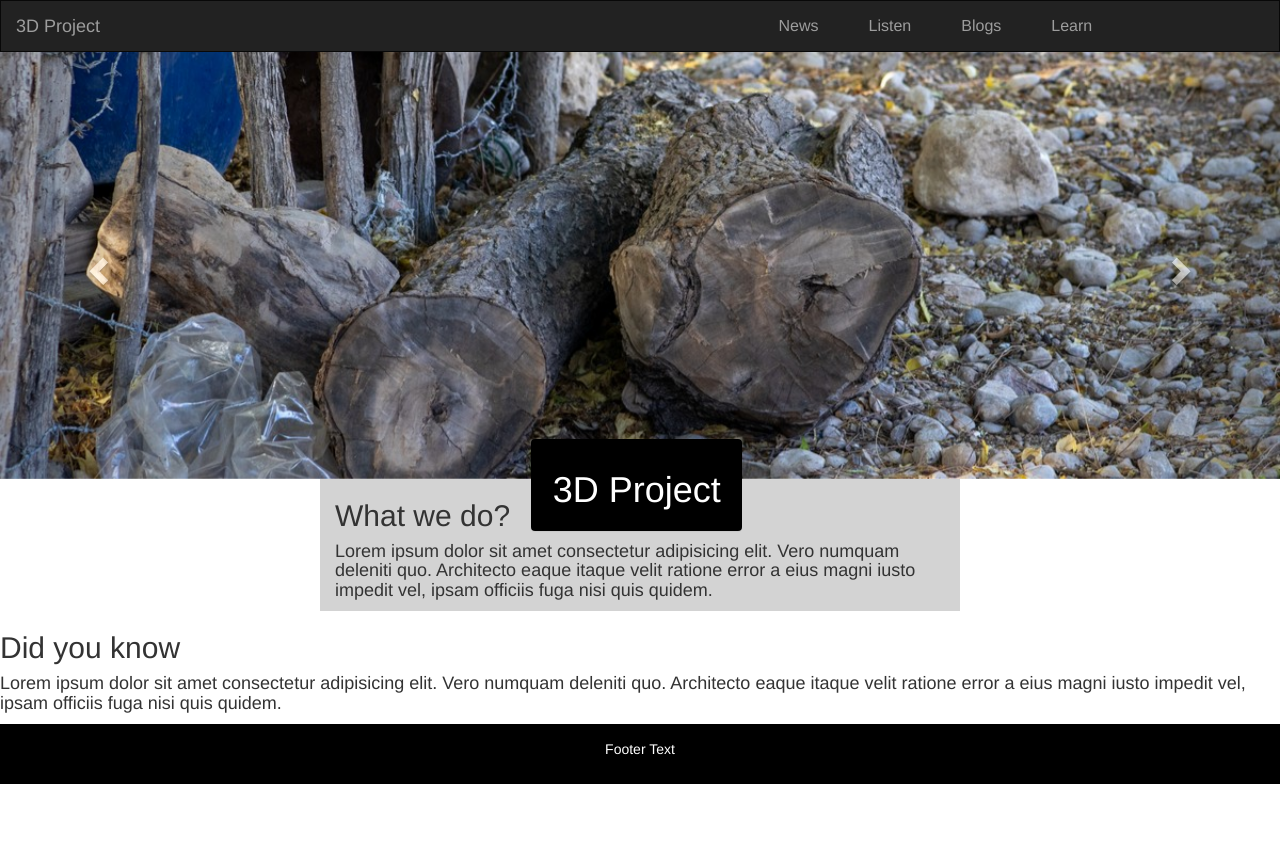
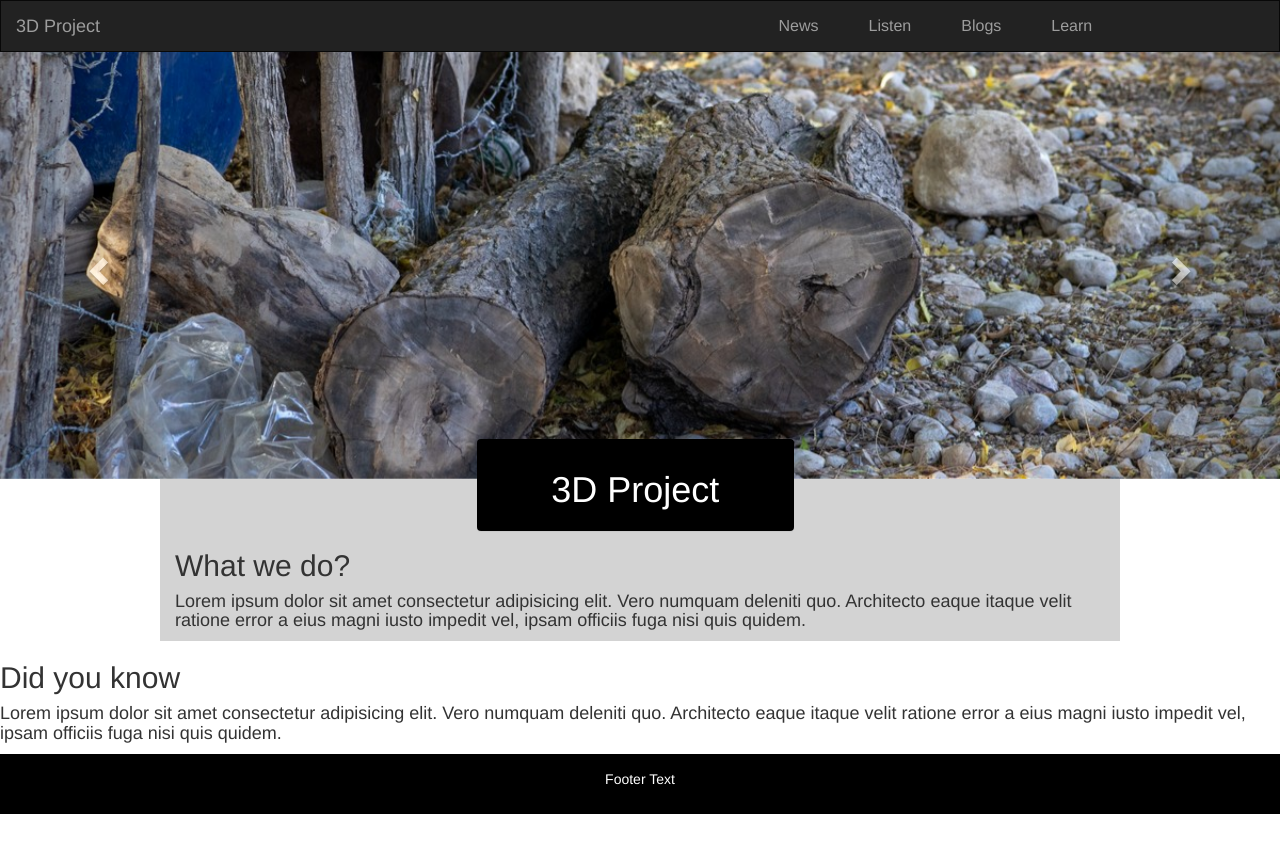
Before and after one commit to 3dproject/idah, a Jekyll site: the page built from index.html, in a window 1280 px wide. Shown: the top 853 px of the page. Built offline with Jekyll 4.4.1, drawn with Linux system fonts in a browser that asks for light colours.

Commit message:
html edit2

```diff
--- a/styles/main.css
+++ b/styles/main.css
@@ -72,14 +72,15 @@ footer {
 /* .content{
   text-align: center;
   background-color: lightgray;
-  padding-top:50px;
+
 } */
 .container{
   margin: auto;
-  max-width: 50%;
+  max-width: 75%;
 }
 #context{
   /* text-align: center; */
   background-color: lightgray;
+  padding-top:50px;
 
 }
```
